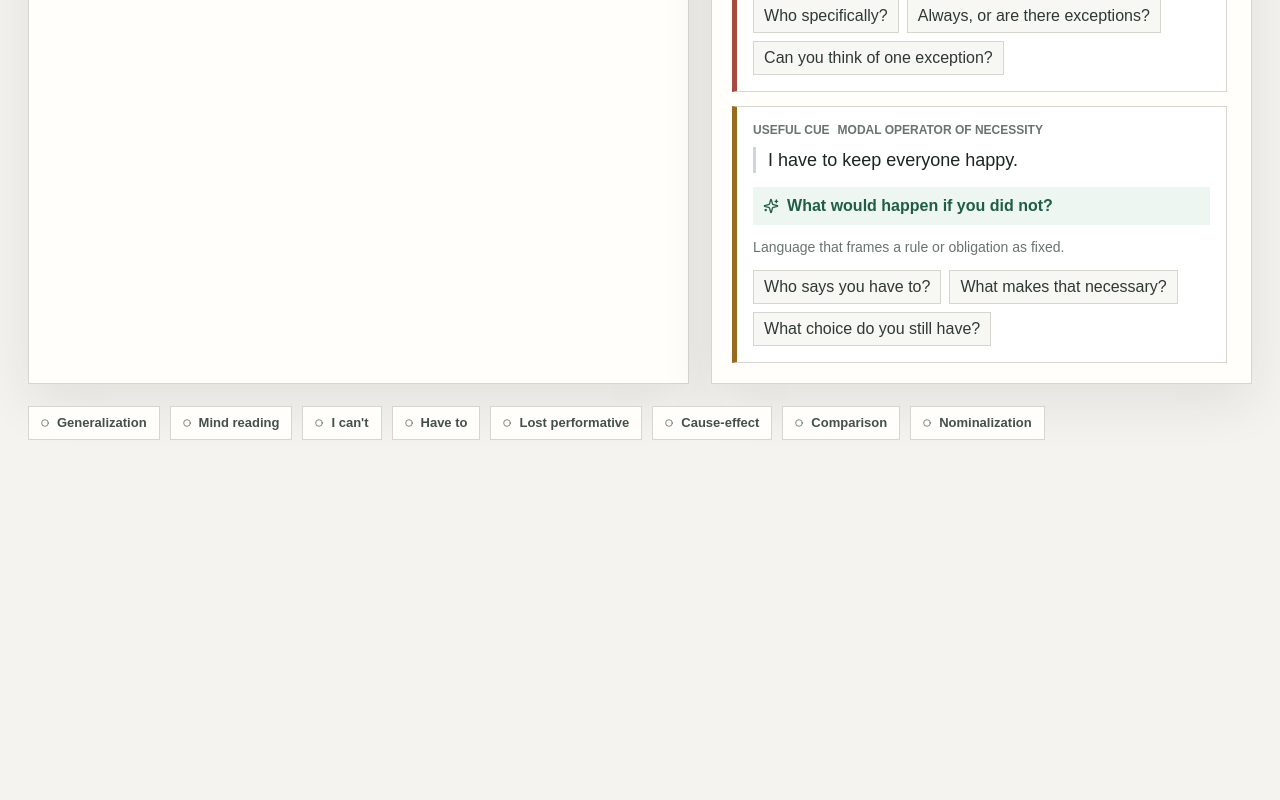
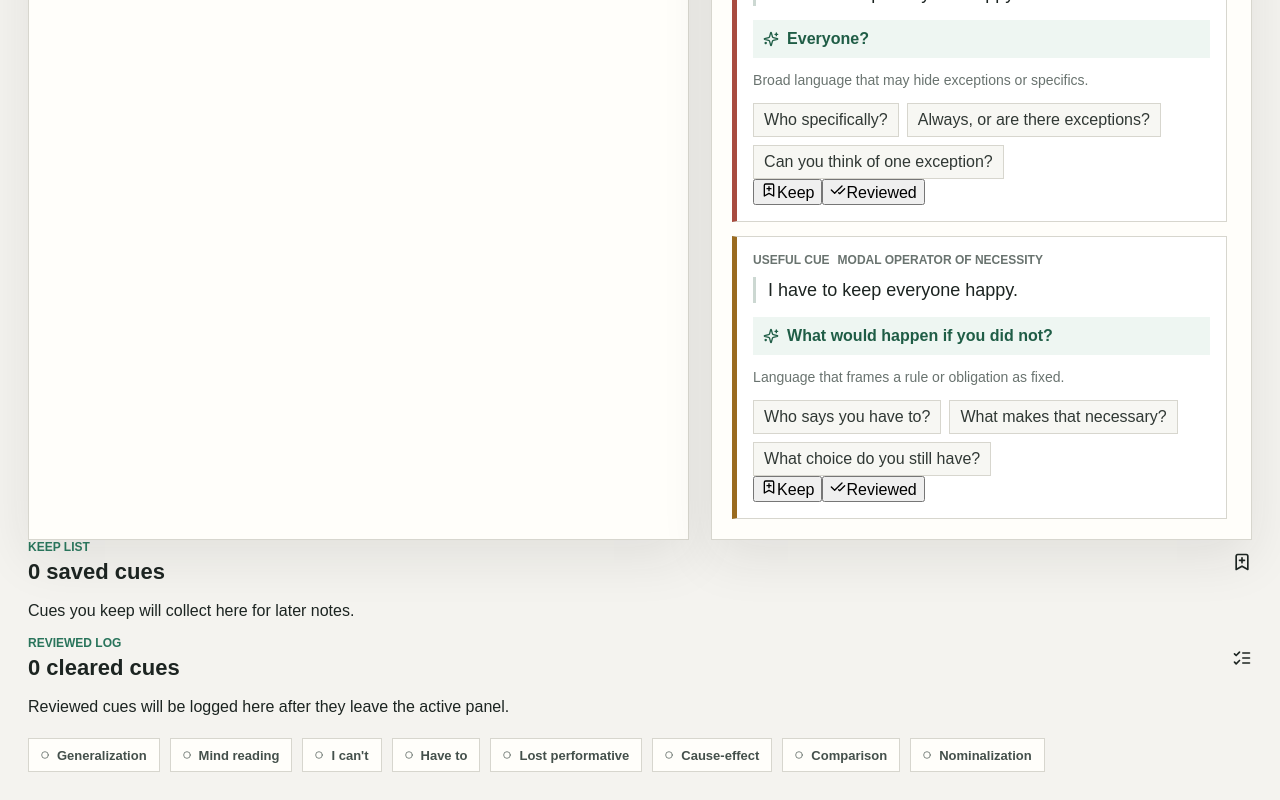
Before and after one commit to jithins123/therapy-assist, a Next.js app: page / in a window 1280 px wide. Shown: the part 1479-2279 px from the top of the page. Before the commit the page ends 1947 px from the top, so only its background shows below. Built offline with nearby package versions, Linux system fonts and the light colour scheme.

Commit message:
Add cue keep and review actions

```diff
--- a/app/page.tsx
+++ b/app/page.tsx
@@ -1,8 +1,19 @@
 "use client";
 
 import { useMemo, useState } from "react";
-import { AlertCircle, Circle, ClipboardList, Highlighter, Mic, Sparkles, Trash2 } from "lucide-react";
-import { analyzeTranscript, type CuePriority } from "./lib/metaModelRules";
+import {
+  AlertCircle,
+  BookmarkPlus,
+  CheckCheck,
+  Circle,
+  ClipboardList,
+  Highlighter,
+  ListChecks,
+  Mic,
+  Sparkles,
+  Trash2
+} from "lucide-react";
+import { analyzeTranscript, type CuePriority, type MetaModelCue } from "./lib/metaModelRules";
 
 const sampleTranscript = `Everyone hates me. I can't tell my partner what I need. She thinks I am too much. I have to keep everyone happy. It is selfish to ask for space.`;
 
@@ -12,9 +23,38 @@ const priorityLabel: Record<CuePriority, string> = {
   low: "Soft cue"
 };
 
+type CueLogEntry = MetaModelCue & {
+  loggedAt: string;
+};
+
 export default function Home() {
   const [transcript, setTranscript] = useState(sampleTranscript);
+  const [keptCues, setKeptCues] = useState<CueLogEntry[]>([]);
+  const [reviewedCues, setReviewedCues] = useState<CueLogEntry[]>([]);
   const cues = useMemo(() => analyzeTranscript(transcript), [transcript]);
+  const reviewedCueIds = useMemo(() => new Set(reviewedCues.map((cue) => cue.id)), [reviewedCues]);
+  const keptCueIds = useMemo(() => new Set(keptCues.map((cue) => cue.id)), [keptCues]);
+  const activeCues = cues.filter((cue) => !reviewedCueIds.has(cue.id));
+
+  function keepCue(cue: MetaModelCue) {
+    setKeptCues((current) => {
+      if (current.some((keptCue) => keptCue.id === cue.id)) {
+        return current;
+      }
+
+      return [{ ...cue, loggedAt: new Date().toLocaleTimeString() }, ...current];
+    });
+  }
+
+  function reviewCue(cue: MetaModelCue) {
+    setReviewedCues((current) => {
+      if (current.some((reviewedCue) => reviewedCue.id === cue.id)) {
+        return current;
+      }
+
+      return [{ ...cue, loggedAt: new Date().toLocaleTimeString() }, ...current];
+    });
+  }
 
   return (
     <main className="shell">
@@ -70,14 +110,14 @@ export default function Home() {
           <div className="panelHeader">
             <div>
               <p className="eyebrow">Meta Model cues</p>
-              <h2>{cues.length} highlights</h2>
+              <h2>{activeCues.length} active highlights</h2>
             </div>
             <Highlighter size={22} />
           </div>
 
           <div className="cueList">
-            {cues.length > 0 ? (
-              cues.map((cue) => (
+            {activeCues.length > 0 ? (
+              activeCues.map((cue) => (
                 <article className={`cueCard ${cue.priority}`} key={cue.id}>
                   <div className="cueMeta">
                     <span>{priorityLabel[cue.priority]}</span>
@@ -96,17 +136,51 @@ export default function Home() {
                       </button>
                     ))}
                   </div>
+                  <div className="cueActions" aria-label="Cue actions">
+                    <button type="button" onClick={() => keepCue(cue)} disabled={keptCueIds.has(cue.id)}>
+                      <BookmarkPlus size={16} />
+                      {keptCueIds.has(cue.id) ? "Kept" : "Keep"}
+                    </button>
+                    <button type="button" onClick={() => reviewCue(cue)}>
+                      <CheckCheck size={16} />
+                      Reviewed
+                    </button>
+                  </div>
                 </article>
               ))
             ) : (
               <div className="emptyState">
                 <AlertCircle size={24} />
-                <h3>No cues yet</h3>
-                <p>Sentences with patterns like "everyone," "I can't," or "she thinks" will appear here.</p>
+                <h3>No active cues</h3>
+                <p>New client sentences will appear here. Reviewed cues move to the session log.</p>
               </div>
             )}
           </div>
         </aside>
+      </section>
+
+      <section className="sessionLog" aria-label="Session log">
+        <div className="logPanel">
+          <div className="panelHeader compactHeader">
+            <div>
+              <p className="eyebrow">Keep list</p>
+              <h2>{keptCues.length} saved cues</h2>
+            </div>
+            <BookmarkPlus size={20} />
+          </div>
+          <CueLogList cues={keptCues} emptyText="Cues you keep will collect here for later notes." />
+        </div>
+
+        <div className="logPanel">
+          <div className="panelHeader compactHeader">
+            <div>
+              <p className="eyebrow">Reviewed log</p>
+              <h2>{reviewedCues.length} cleared cues</h2>
+            </div>
+            <ListChecks size={20} />
+          </div>
+          <CueLogList cues={reviewedCues} emptyText="Reviewed cues will be logged here after they leave the active panel." />
+        </div>
       </section>
 
       <section className="ruleStrip" aria-label="Active rules">
@@ -120,3 +194,24 @@ export default function Home() {
     </main>
   );
 }
+
+function CueLogList({ cues, emptyText }: { cues: CueLogEntry[]; emptyText: string }) {
+  if (cues.length === 0) {
+    return <p className="logEmpty">{emptyText}</p>;
+  }
+
+  return (
+    <div className="logList">
+      {cues.map((cue) => (
+        <article className="logItem" key={`${cue.id}-${cue.loggedAt}`}>
+          <div className="cueMeta">
+            <span>{cue.loggedAt}</span>
+            <span>{cue.pattern}</span>
+          </div>
+          <p>{cue.sentence}</p>
+          <strong>{cue.suggestion}</strong>
+        </article>
+      ))}
+    </div>
+  );
+}
```
